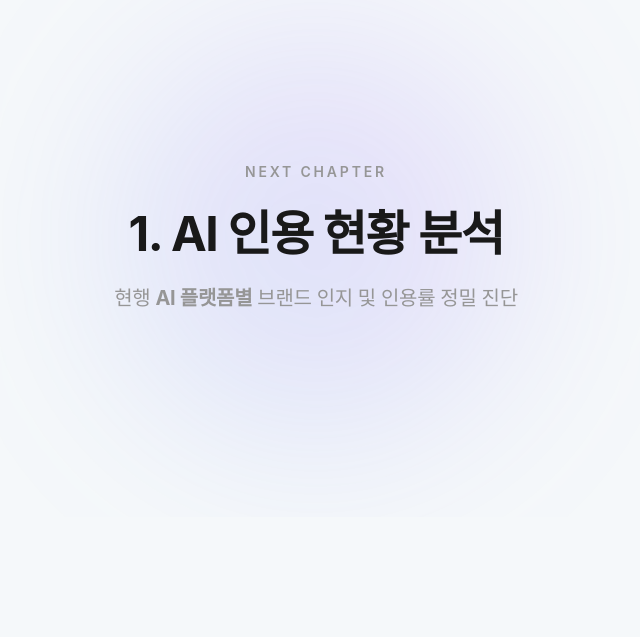
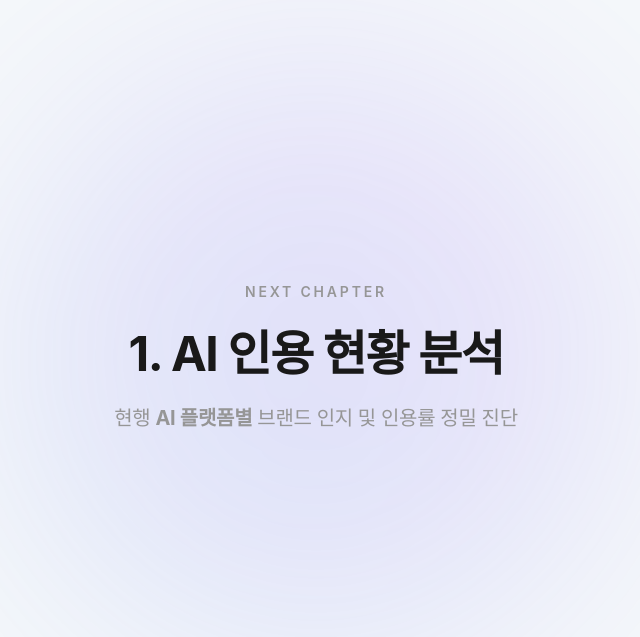
Before and after one commit to seoyahh/bluevent_geo_poc_review, a React (Vite) app: page / in a window 1280 px wide. Shown: the part 983-1620 px from the top of the page, without its empty margins (324-964 px from the left). Built offline with nearby package versions, Linux system fonts and the light colour scheme; a web font is replaced by a local one.

Commit message:
Update: Make divider layout full screen height

```diff
--- a/src/App.tsx
+++ b/src/App.tsx
@@ -356,9 +356,9 @@ export default function App() {
   };
 
   const DividerLayout = ({ slide }: { slide: typeof SLIDES[0] }) => (
-    <div className="relative flex flex-col items-center text-center justify-center min-h-[70vh] py-32 w-full px-6 lg:px-12 overflow-hidden bg-[#F5F8FA]">
+    <div className="relative flex flex-col items-center text-center justify-center min-h-screen py-32 w-full px-6 lg:px-12 overflow-hidden bg-[#F5F8FA]">
       {/* 장식용 중앙 그라데이션 (표지 색상: Blue to Purple) */}
-      <div className="absolute top-1/2 left-1/2 -translate-x-1/2 -translate-y-1/2 w-[400px] h-[400px] bg-gradient-to-tr from-[#3C76F1]/15 to-[#9747FF]/15 rounded-full blur-[90px] pointer-events-none" />
+      <div className="absolute top-1/2 left-1/2 -translate-x-1/2 -translate-y-1/2 w-[600px] h-[600px] bg-gradient-to-tr from-[#3C76F1]/15 to-[#9747FF]/15 rounded-full blur-[120px] pointer-events-none" />
 
       <motion.div
         initial={{ opacity: 0, y: 10 }}
```
